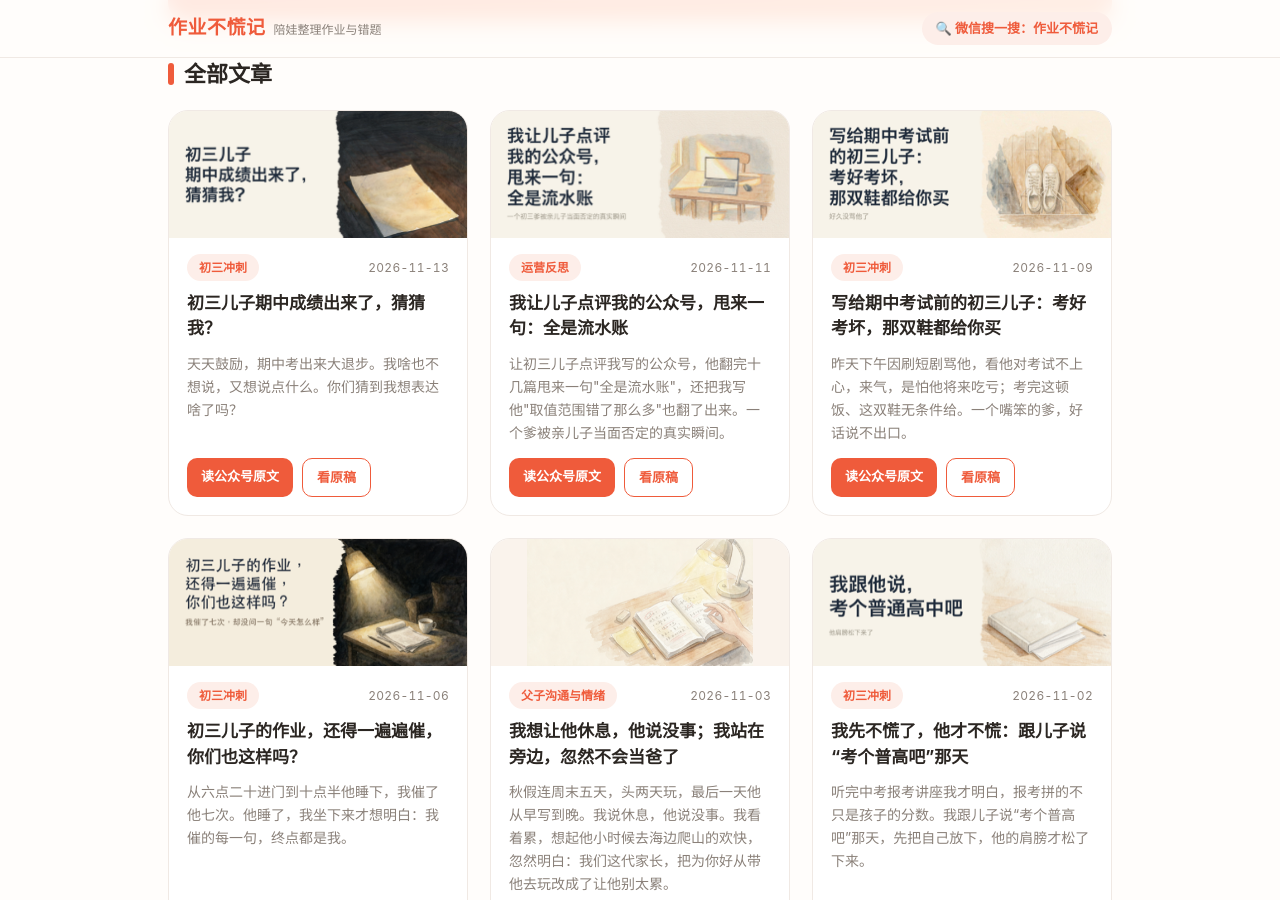
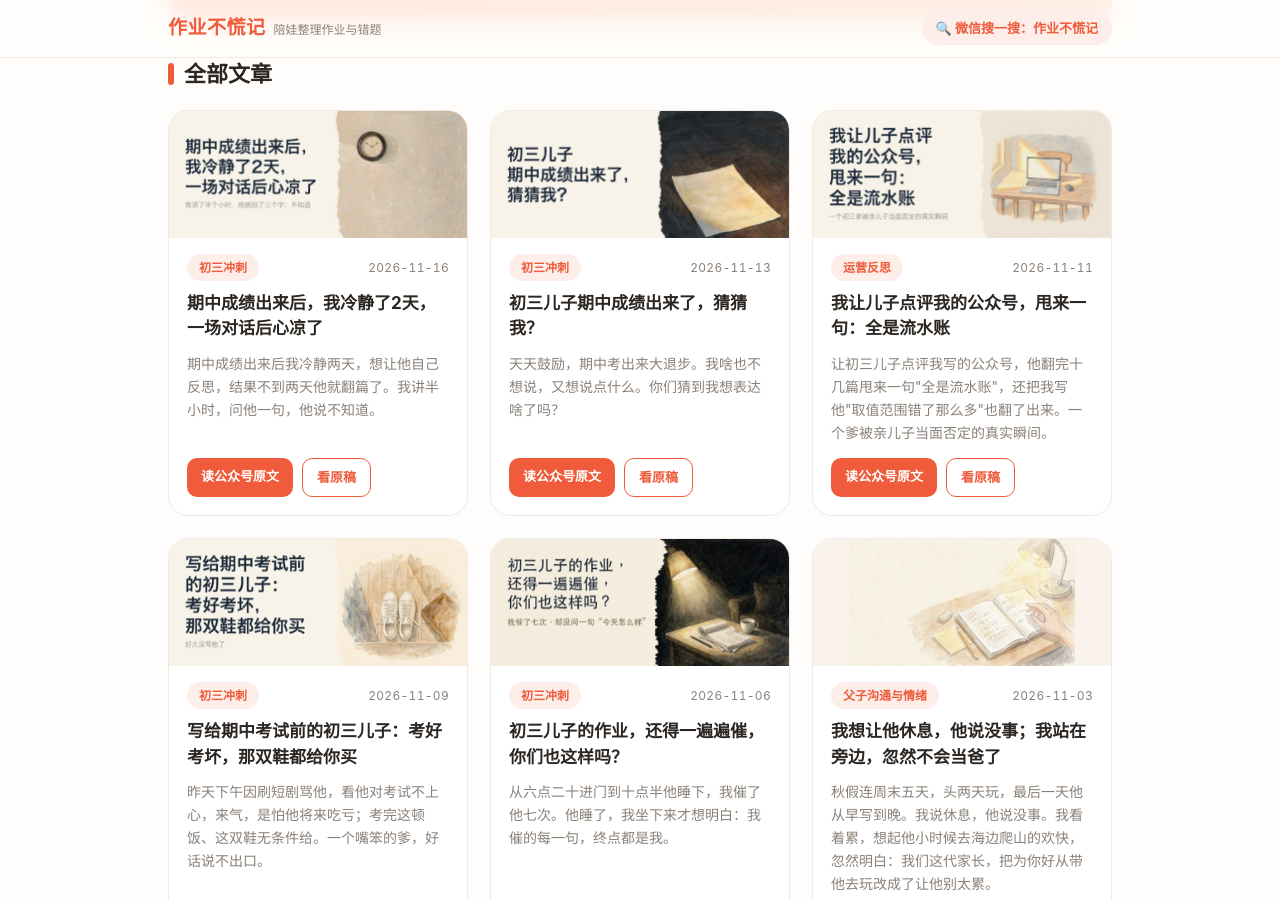
Before and after one commit to sl-yang-dl/wechat-articles-public, a Jekyll site: the page built from index.html, in a window 1280 px wide and 900 px high, scrolled down 389 px. Built offline with Jekyll 4.4.1, drawn with Linux system fonts in a browser that asks for light colours; comment, search, counter and statistics services are not loaded; part of the change alters nothing that is shown; some of the changed text lies outside the part shown.

Commit message:
feat: 新增文章《期中成绩出来后，我冷静了2天，一场对话后心凉了》并同步索引

```diff
--- /dev/null
+++ b/articles/2026/2026-11-16-期中成绩出来后我冷静了2天一场对话后心凉了.md
@@ -0,0 +1,70 @@
+---
+title: 期中成绩出来后，我冷静了2天，一场对话后心凉了
+date: 2026-11-16
+status: published
+mp_url: "https://mp.weixin.qq.com/s/eJGbbXwKJu_zIeS436CY1Q"
+cover: "covers/2026-11-16-期中成绩出来后我冷静了2天一场对话后心凉了.png"
+summary: 期中成绩出来后我冷静两天，想让他自己反思，结果不到两天他就翻篇了。我讲半小时，问他一句，他说不知道。
+category: 初三冲刺
+---
+
+周五晚上知道期中成绩后，我一句话都没跟他说。
+不是不想说，是一开口就压不住。我回屋躲着，出来也绕开他。家里静得能听见钟表声。他关在屋里，我躲进自己屋，没人吱声。
+先给他两天，也给自己两天，都缓一缓再说。
+
+我在屋里刷视频，找提高成绩的办法。
+先找数学，刷到一个清华学霸的15字总结：慢做简单题，死磕复杂题，重复不会题。
+跟他一比，我也总结了15字：马虎简单题，放过复杂题，不看已错题。
+这次考试一共23道题，19题起是应用题。他第20题起就不会做了，21、22、23题的最后一问全空着（后几题常含2-3问）。
+又刷到一位教育专家讲优秀孩子的四个特点：
+- 不达目的绝不罢休的坚持性；
+- 在困难面前不低头；
+- 善于控制自己情绪与行为的自制力；
+- 学习时不需要别人提醒督促的自觉性。
+我一条一条对着看。也总结了他的四个特点
+- 轻易放弃自己的目标
+- 遇到困难就逃避
+- 说两句还容易跟你抬杠
+- 不催就不学
+四条，一条都不沾边。
+那一刻说不出的滋味。不是气他，是“原来差距在这里”那点清醒，过后更难受。
+
+周日，我沉默两天后，觉得时候到了，他也该想点什么了。
+吃饭时，和他聊了半小时。
+我先讲了个学霸家长的事：那家的妈妈从小学一年级就抓，每次考不好都严厉批评，玩的时间全和学习时间换，错题一遍遍刷。然后我跟他说，现在985、211好专业以下的毕业生，工作都不好找。不是他们不优秀，是岗位太少、内卷太严重。普通没资源的家庭，只能拼命学，拿成绩换未来的路。
+我问他：你知道为什么现在很多家长都逼孩子学习吗？
+他说：不知道。
+我说：“还没听明白吗？就业压力太大了，看不见你的未来啊”
+我又说：“你离中考就200多天了，还是这样，被动，要我们催。”
+将来的结果，你得自己承担。不是我们没跟你说清楚，是你自己听不进去。
+讲完我看着他，等他说点什么。
+他没说话。
+我继续讲道理，上价值。他时不时会回头瞟客厅的表，是盼我快点闭嘴吧？
+那一刻我说不出话。不是气，是那种从头凉到脚的感觉。
+
+写到这里，我在桌上砸了三拳。不是比喻，是真的砸。砸完手发麻，键盘就在手边，好几次想把它也砸了。
+越写越上火。边写边想：我到底在跟谁较劲？跟他？跟这台电脑？还是跟自己？
+闺女听到砸桌子的声音马上跑过来说爸爸你怎么了，我说没事。
+冷静了几分钟。开始想为什么会这样？
+- 知道，但不知道怎么反省？
+我以为“没考好”会自然变成“我要总结”，但也许对他来说，知道没考好和会反省是两回事。反省是个能力，不是个态度。他可能真的不知道从哪下手，过了两天这事就翻篇了。
+
+- 他听到的不是我的用心，是我的要求
+我说“你要认真点”，他听到的是“你一直不认真”。我说“将来怎么办”，他听到的是“我看不到你的希望”。话是关心，落在他那儿是评判。人一感到被评判，第一反应是防御。
+
+- 理解不了“未来”
+我能看到就业环境和几年后，他看不到。初三的孩子活在当下。我跟他说“将来没出路”，他脑子里没画面、没概念。也许不是他不懂事，是年龄决定的。
+
+- 越想让他理解，他越理解不了
+越想让他懂你，你就越会说；越说，他越只感到压力。我的用心是真的，但也许表达方式恰好让他接收不到。他听烦了，听腻了。说什么都被过滤了。
+我以为我在讲道理，但也许在他听来，是一句接一句的“你不行”“你会完”“没人能帮你”。
+
+我问他，他说不知道。我说多了，他只会更不想听。
+所以我最难受的不是他不懂，是我连他为什么不懂都搞不清楚。只能坐着瞎猜，哪一种都像，哪一种都不敢认。
+憋了两天，没人可说。最后我只能对着屏幕，把这几天的憋屈一个字一个字敲出来。敲完，我反而清楚了：
+接下来三天，一个字都不提学习。只看，不评价。
+等他轻松时，只说一句：“我这两天想了想，之前老催你，可能也没帮上忙。”说完就停。
+周五那天我忍住没发火，是因为我信他会自己想。两天后等来的，是他早已翻篇。
+
+> 你家孩子考完试，你们聊过吗？聊成了什么样？
+> 关注我，看一个初三爹的陪学记录。
--- a/index.html
+++ b/index.html
@@ -20,7 +20,7 @@ title: 作业不慌记 · 陪娃整理作业与错题的公开草稿
 
   <h2>全部文章</h2>
   <div class="grid">
-  {% assign cats = "2026-10-12:错题与学习方法|2026-10-14:运营反思|2026-10-16:错题与学习方法|2026-10-20:错题与学习方法|2026-10-22:父子沟通与情绪|2026-10-24:父子沟通与情绪|2026-10-26:钱花得值不值|2026-10-28:父子沟通与情绪|2026-10-30:运营反思|2026-11-02:初三冲刺|2026-11-03:父子沟通与情绪|2026-11-06:初三冲刺|2026-11-09:初三冲刺|2026-11-11:运营反思|2026-11-13:初三冲刺" | split: "|" %}
+  {% assign cats = "2026-10-12:错题与学习方法|2026-10-14:运营反思|2026-10-16:错题与学习方法|2026-10-20:错题与学习方法|2026-10-22:父子沟通与情绪|2026-10-24:父子沟通与情绪|2026-10-26:钱花得值不值|2026-10-28:父子沟通与情绪|2026-10-30:运营反思|2026-11-02:初三冲刺|2026-11-03:父子沟通与情绪|2026-11-06:初三冲刺|2026-11-09:初三冲刺|2026-11-11:运营反思|2026-11-13:初三冲刺|2026-11-16:初三冲刺" | split: "|" %}
   {% assign arts = site.pages | where_exp: "p", "p.path contains 'articles/2026'" | sort: "date" | reverse %}
   {% for a in arts %}
     {% assign d = a.date | date: "%Y-%m-%d" %}
@@ -43,7 +43,7 @@ title: 作业不慌记 · 陪娃整理作业与错题的公开草稿
 
   <h2>按主题看</h2>
   <ul class="topics">
-    <li><span class="cat">🔥 初三冲刺</span><a href="https://mp.weixin.qq.com/s/ReEyFzhbpCmlM7XQ8J4Pdw" target="_blank" rel="noopener">初三儿子期中成绩出来了，猜猜我？</a> · <a href="https://mp.weixin.qq.com/s/_A46cJc2XzBAl8u4GNZHMQ" target="_blank" rel="noopener">写给期中考试前的初三儿子：考好考坏，那双鞋都给你买</a> · <a href="https://mp.weixin.qq.com/s/0OGcSUh3K4abvgWhcOeDJQ" target="_blank" rel="noopener">初三儿子的作业，还得一遍遍催，你们也这样吗？</a> · <a href="https://mp.weixin.qq.com/s/ilVMZWyWGLUG9VfaSgjdUQ" target="_blank" rel="noopener">我先不慌了，他才不慌：跟儿子说“考个普高吧”那天</a></li>
+    <li><span class="cat">🔥 初三冲刺</span><a href="https://mp.weixin.qq.com/s/eJGbbXwKJu_zIeS436CY1Q" target="_blank" rel="noopener">期中成绩出来后，我冷静了2天，一场对话后心凉了</a> · <a href="https://mp.weixin.qq.com/s/ReEyFzhbpCmlM7XQ8J4Pdw" target="_blank" rel="noopener">初三儿子期中成绩出来了，猜猜我？</a> · <a href="https://mp.weixin.qq.com/s/_A46cJc2XzBAl8u4GNZHMQ" target="_blank" rel="noopener">写给期中考试前的初三儿子：考好考坏，那双鞋都给你买</a> · <a href="https://mp.weixin.qq.com/s/0OGcSUh3K4abvgWhcOeDJQ" target="_blank" rel="noopener">初三儿子的作业，还得一遍遍催，你们也这样吗？</a> · <a href="https://mp.weixin.qq.com/s/ilVMZWyWGLUG9VfaSgjdUQ" target="_blank" rel="noopener">我先不慌了，他才不慌：跟儿子说“考个普高吧”那天</a></li>
     <li><span class="cat">📕 错题与学习方法</span><a href="https://mp.weixin.qq.com/s/wg_d0qyx81qrcUtgBXu8yw" target="_blank" rel="noopener">孩子的学习，奖励有用吗</a> · <a href="https://mp.weixin.qq.com/s/gsJ2QAD-iqfkJ1L5oOmscA" target="_blank" rel="noopener">数学取值范围的题，80% 都错：我真的没办法了</a> · <a href="https://mp.weixin.qq.com/s/VHPZefik-Ui4th8Uj1My_g" target="_blank" rel="noopener">孩子做错题，我学会了不慌</a></li>
     <li><span class="cat">💬 父子沟通与情绪</span><a href="https://mp.weixin.qq.com/s/56aS_VzGzo9v4HzrjgdS4w" target="_blank" rel="noopener">我想让他休息，他说没事；我站在旁边，忽然不会当爸了</a> · <a href="https://mp.weixin.qq.com/s/YJWbaYfuNcdb9nZ93UgRQg" target="_blank" rel="noopener">辅导作业，谁哭？谁炸？</a> · <a href="https://mp.weixin.qq.com/s/VtVoJhElvvQGxHwikuN8JQ" target="_blank" rel="noopener">我不该这么说，下次试试</a> · <a href="https://mp.weixin.qq.com/s/VkoaSJNXkzhiU5wq3yaqHg" target="_blank" rel="noopener">陪到初中我才承认，我教不动了</a></li>
     <li><span class="cat">💰 钱花得值不值</span><a href="https://mp.weixin.qq.com/s/aZXWKw9zu0GT71kyuYxIog" target="_blank" rel="noopener">我们家的网课和辅导班：钱花了，心安了，然后呢</a></li>
```
Also changed, not shown: README.md, covers/2026-11-16-期中成绩出来后我冷静了2天一场对话后心凉了.png (added), covers/thumbs/2026-11-16-期中成绩出来后我冷静了2天一场对话后心凉了.png (added).
